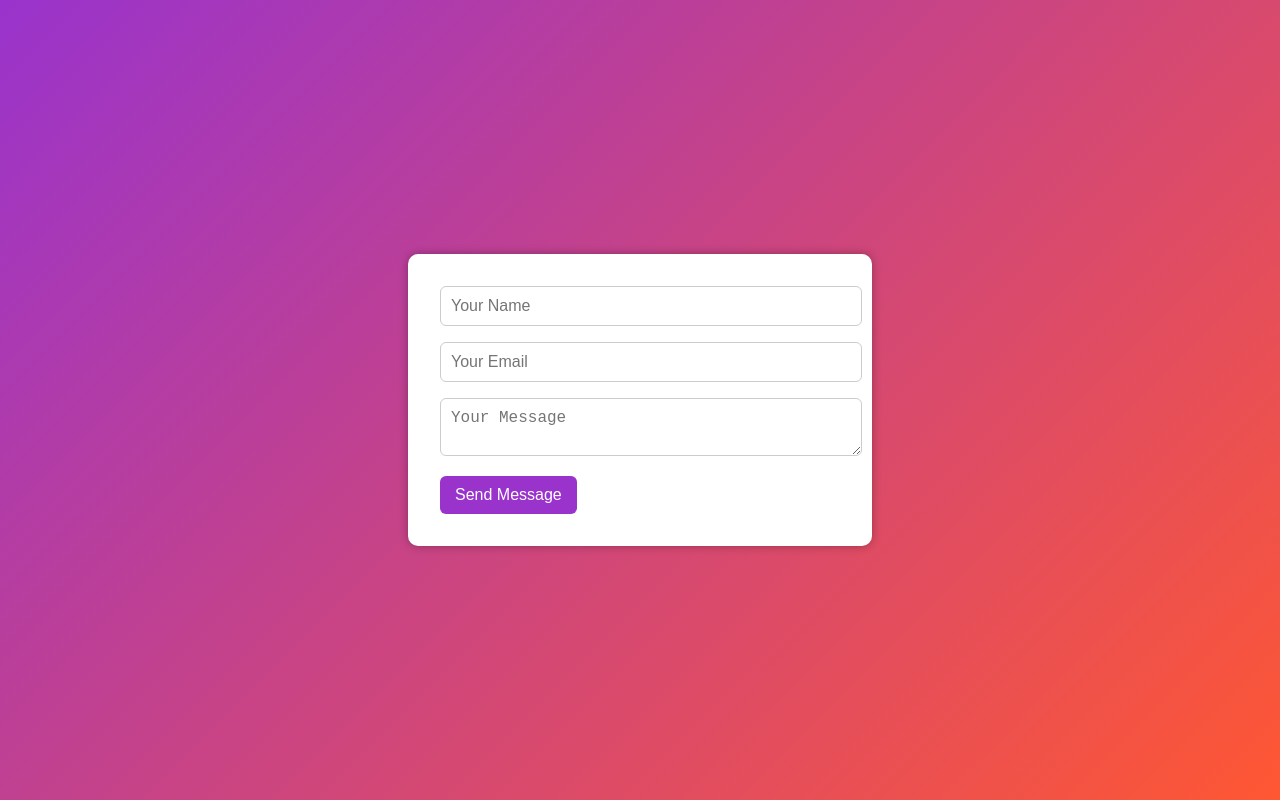
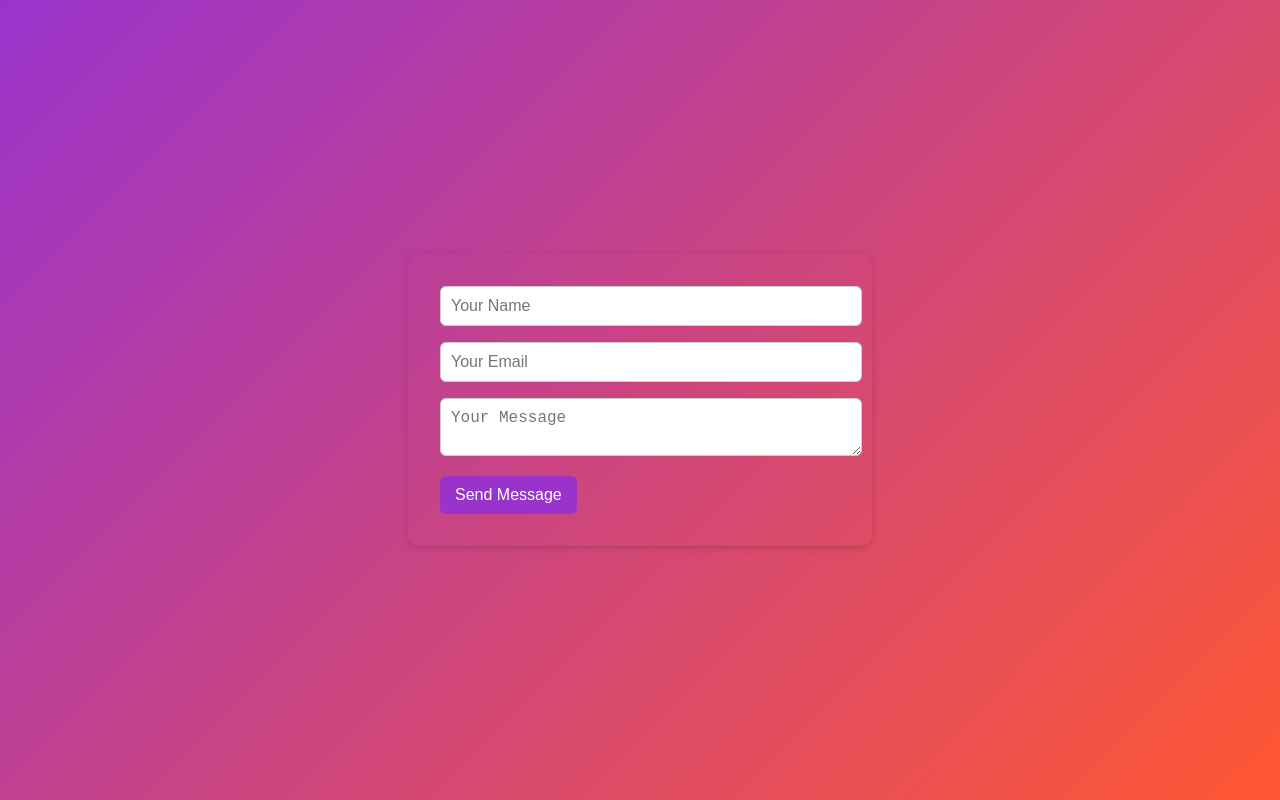
Before and after one commit to DaneshH096/contact, a plain HTML site: page index.html in a window 1280 px wide. Drawn offline with Linux system fonts and the light colour scheme.

Commit message:
Update index.html

```diff
--- a/index.html
+++ b/index.html
@@ -18,11 +18,10 @@
       color: white;
     }
     form {
-      background: #fff;
       color: #333;
       padding: 2rem;
       border-radius: 10px;
-      box-shadow: 0 0 10px rgba(0,0,0,0.3);
+      box-shadow: 0 2px 7px rgba(0, 0, 0, 0.15);
       max-width: 400px;
       width: 100%;
     }
```
